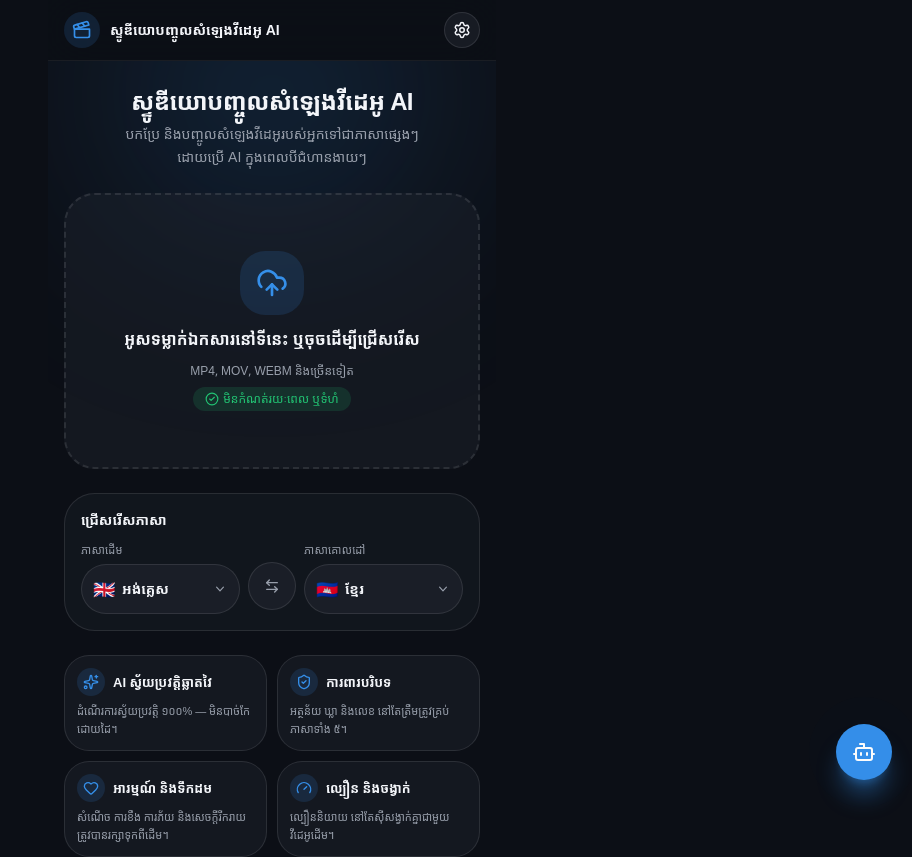
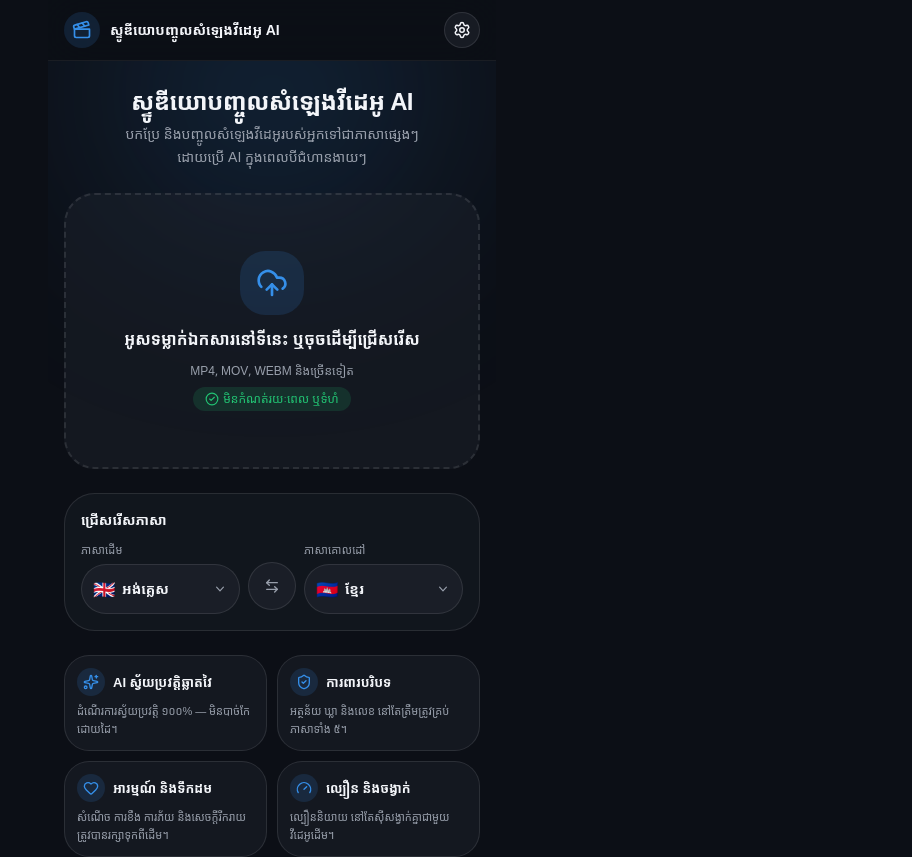
Before and after one commit to sokpanha107-stack/ai-dubbing, a Next.js app: page / in a window 1280 px wide. Shown: the top 857 px of the page, without its empty margins (368-1280 px from the left). Built offline with nearby package versions, Linux system fonts and the light colour scheme.

Commit message:
Remove DubbingAssistant from the main page
Removed DubbingAssistant component from the page.

```diff
--- a/app/page.tsx
+++ b/app/page.tsx
@@ -1,14 +1,12 @@
-"use client"
+"use client";
 
-import { DubbingStudio } from "@/components/dubbing-studio"
-import { DubbingAssistant } from "@/components/dubbing-assistant"
-import { I18nProvider } from "@/lib/i18n"
+import { DubbingStudio } from "@/components/dubbing-studio";
+import { I18nProvider } from "@/lib/i18n";
 
 export default function Page() {
   return (
     <I18nProvider>
       <DubbingStudio />
-      <DubbingAssistant />
     </I18nProvider>
-  )
+  );
 }
```
